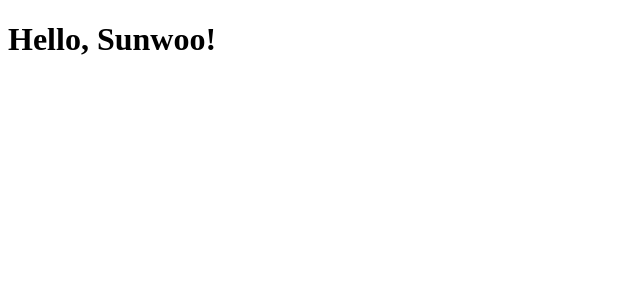
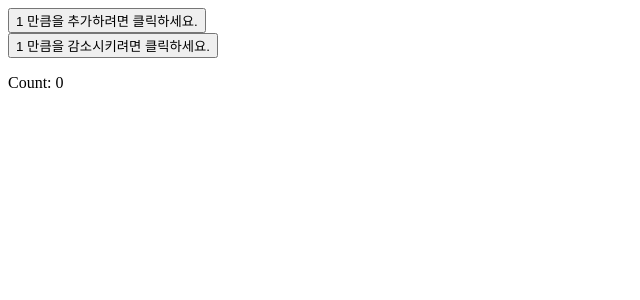
Before and after one commit to sunwoooh08/React_NextJS_Learning, a Next.js app: page / in a window 1280 px wide. Shown: the top 300 px of the page, without its empty margins (0-640 px from the left). Built offline with nearby package versions, Linux system fonts and the light colour scheme.

Commit message:
feat: implement counter to learn component, props, and useState structure

```diff
--- a/app/page.tsx
+++ b/app/page.tsx
@@ -1,13 +1,36 @@
-const NameDisplayer = (name: String) => {
+"use client";
+
+import { useState } from "react";
+
+export default function Home() {
+
+  const [count, setCount] = useState(0);
+
+  function onClickHandler(incDec: "inc" | "dec") {
+    if (incDec == "inc") {
+      setCount(count + 1);
+    } else {
+      setCount(count - 1);
+    }
+  }
+
+  type ClickButtonProps = {
+    incDec: "inc" | "dec";
+  }
+
+  function ClickButton({incDec}: ClickButtonProps) {
+    return (
+      <div>
+        <button onClick={() => { onClickHandler(incDec) }}>1 만큼을 {incDec == "inc" ? "추가하려면" : "감소시키려면"} 클릭하세요.</button>
+      </div>
+    )
+  }
+
   return (
-    <main>
-      <h1>Hello, {name}!</h1>
-    </main>
+    <div>
+      <ClickButton incDec="inc" />
+      <ClickButton incDec="dec" />
+      <p>Count: {count}</p>
+    </div>
   );
 }
-
-export default function Home() {
-  const name = "Sunwoo";
-
-  return NameDisplayer(name);
-}
```
